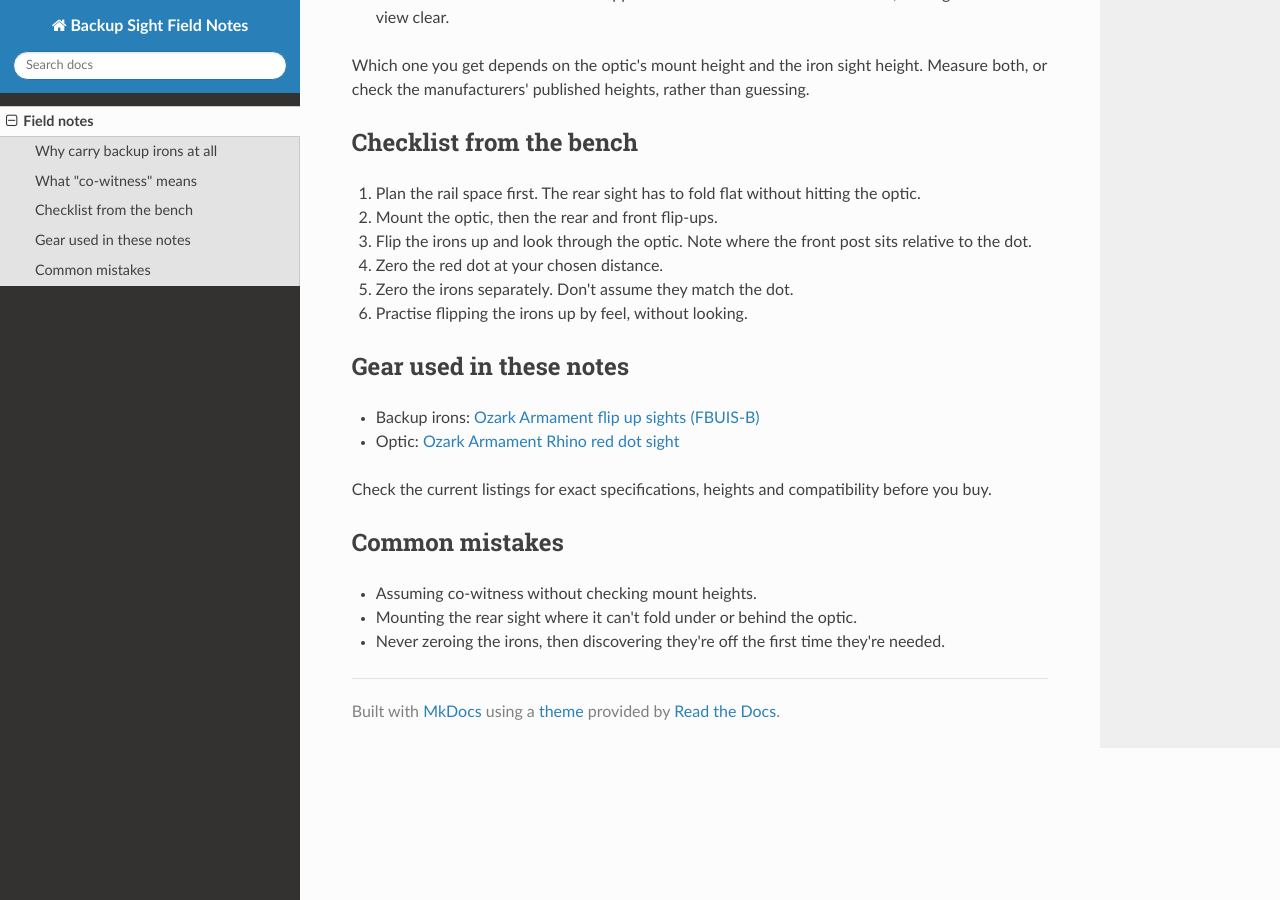
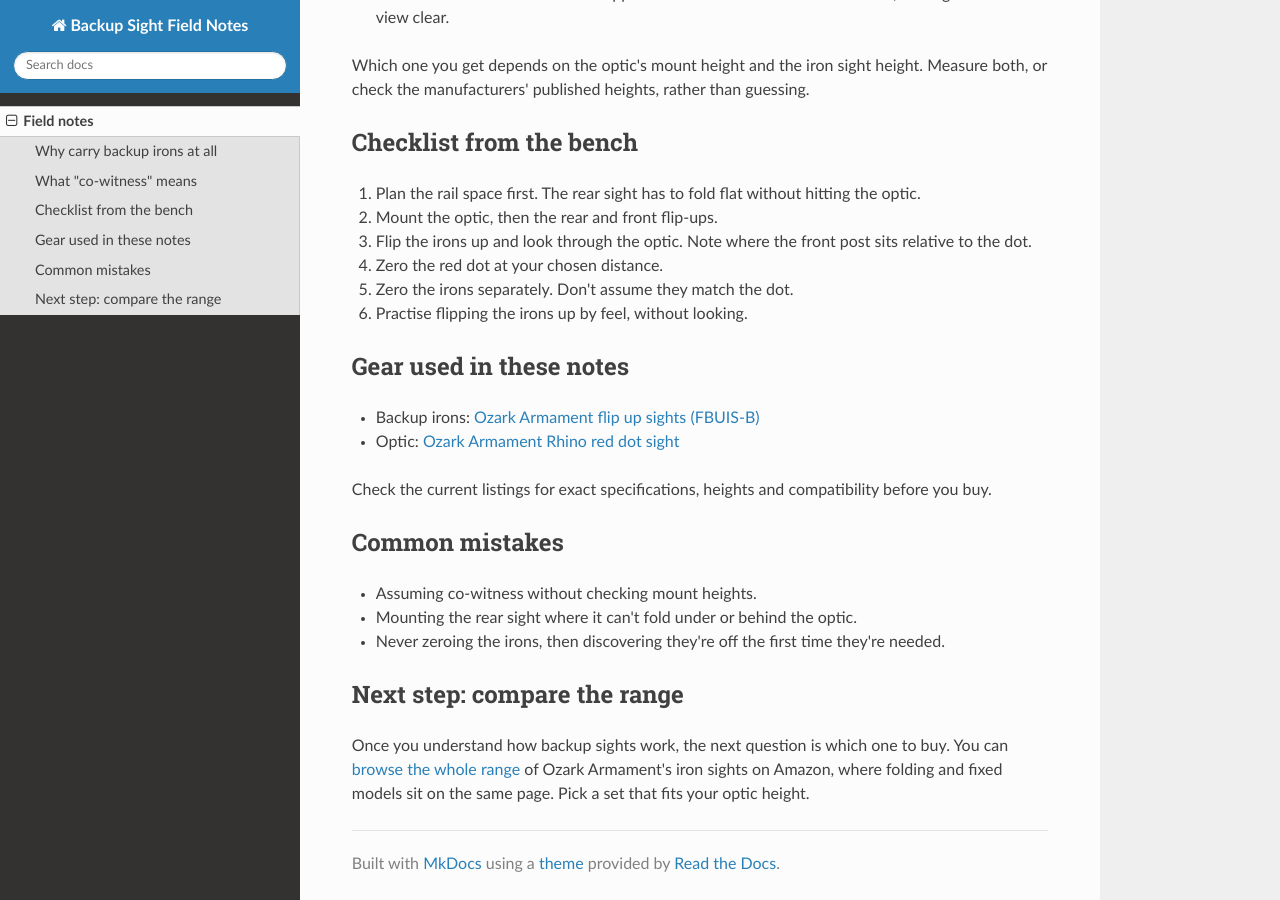
Before and after one commit to bossriceshark/backup-sight-notes-docs, an MkDocs documentation site: the page built from docs/index.md, in a window 1280 px wide and 900 px high, scrolled down 530 px. Built offline with MkDocs 1.6.1, drawn with Linux system fonts in a browser that asks for light colours; nearby versions of some CDN libraries.

Commit message:
Add a short note on comparing the range

```diff
--- a/docs/index.md
+++ b/docs/index.md
@@ -36,3 +36,7 @@ Check the current listings for exact specifications, heights and compatibility b
 - Assuming co-witness without checking mount heights.
 - Mounting the rear sight where it can't fold under or behind the optic.
 - Never zeroing the irons, then discovering they're off the first time they're needed.
+
+## Next step: compare the range
+
+Once you understand how backup sights work, the next question is which one to buy. You can <a href="https://www.amazon.com/stores/OzarkArmament/page/F4ECA59D-BCDD-42CC-A31F-BFEC5922609F">browse the whole range</a> of Ozark Armament's iron sights on Amazon, where folding and fixed models sit on the same page. Pick a set that fits your optic height.
```
